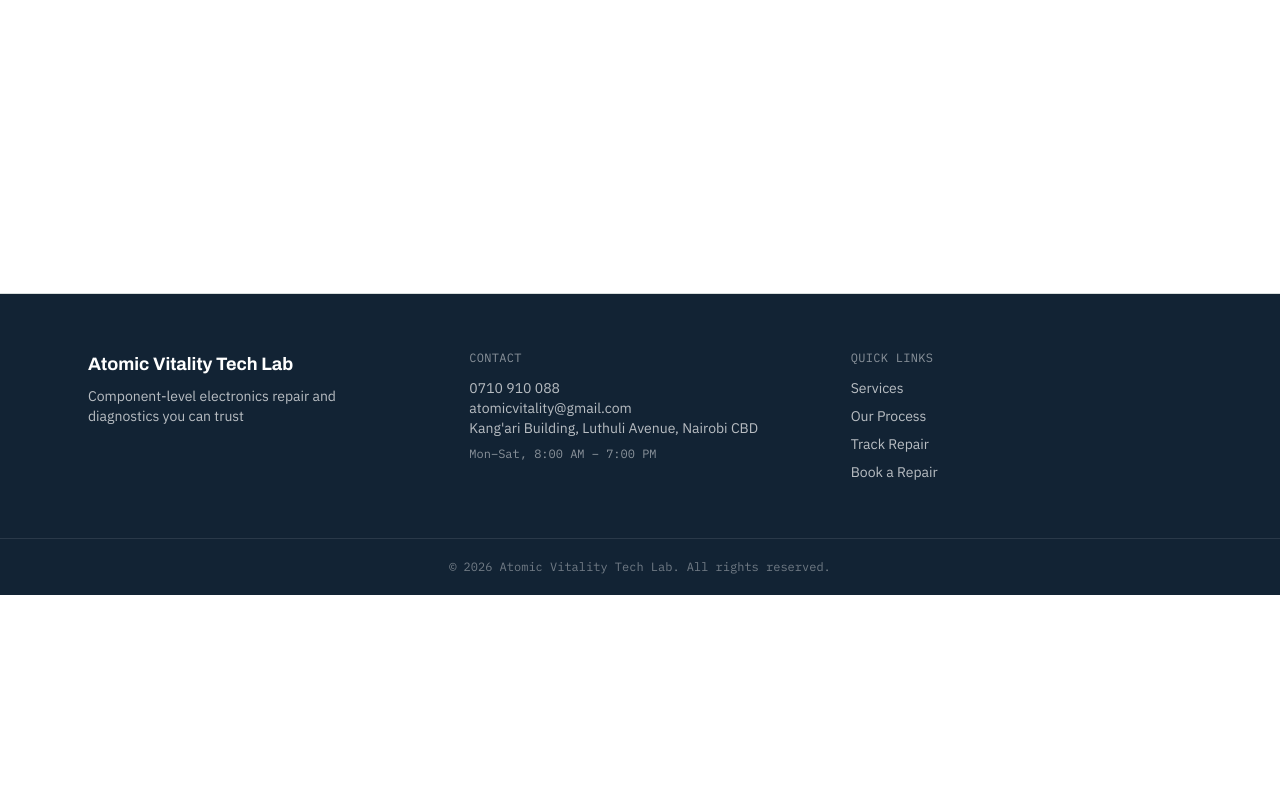
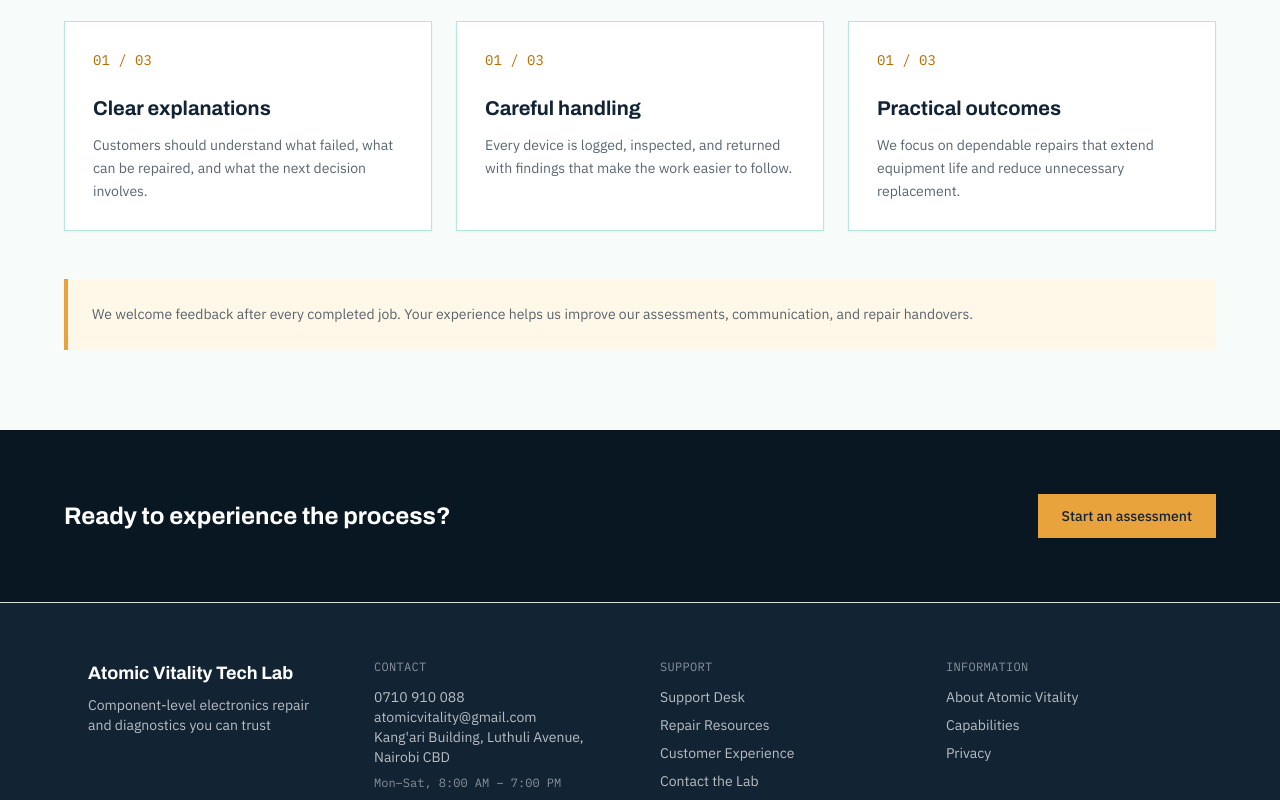
Before and after one commit to sgnjoroge254/appliance-repair-website, a Next.js app: page /reviews in a window 1280 px wide. Before the commit this address had no page. Shown: the part 580-1380 px from the top of the page. Before the commit the page ends 1175 px from the top, so only its background shows below. Built offline with nearby package versions, Linux system fonts and the light colour scheme.

Commit message:
Add support and visitor resource pages
Expand the site with original support, resources, reviews, privacy, and footer navigation content.

```diff
--- /dev/null
+++ b/app/privacy/page.tsx
@@ -0,0 +1,13 @@
+export default function PrivacyPage() {
+  return (
+    <section className="mx-auto max-w-3xl px-6 py-20">
+      <p className="font-mono text-xs uppercase tracking-wide text-ink/50">Privacy</p>
+      <h1 className="mt-3 font-head text-3xl font-extrabold text-ink sm:text-4xl">Your information stays relevant to your repair.</h1>
+      <div className="mt-8 space-y-6 font-body text-sm leading-relaxed text-ink/70">
+        <p>When you contact Atomic Vitality Tech Lab, we use the details you provide to understand the equipment, respond to your request, arrange communication, and manage the repair conversation.</p>
+        <p>Only share information needed for the assessment. Do not include passwords, access codes, financial details, or other sensitive information in the form.</p>
+        <p>For questions about information associated with your request, contact the lab using the details on our Contact page.</p>
+      </div>
+    </section>
+  );
+}
--- /dev/null
+++ b/app/resources/page.tsx
@@ -0,0 +1,38 @@
+import Link from "next/link";
+
+const resources = [
+  ["Prepare equipment for assessment", "Bring the complete unit where possible, include relevant cables or adapters, and write down the symptoms and when they began."],
+  ["Photograph the fault", "Clear photos of labels, connectors, visible damage, and error messages can help us prepare before the equipment arrives."],
+  ["Protect your data", "Back up important files and remove passwords or sensitive information where practical before handing over a device."],
+];
+
+export default function ResourcesPage() {
+  return (
+    <>
+      <section className="bg-[#0f1d2b] px-6 py-20 text-white">
+        <div className="mx-auto max-w-5xl">
+          <p className="font-mono text-xs uppercase tracking-[0.24em] text-amber">Repair resources</p>
+          <h1 className="mt-4 max-w-3xl font-head text-4xl font-extrabold sm:text-6xl">Make the assessment clearer from the start.</h1>
+          <p className="mt-6 max-w-2xl font-body text-base leading-relaxed text-slate-300">A little preparation helps our technicians reproduce faults, protect your equipment, and give you a more useful recommendation.</p>
+        </div>
+      </section>
+      <section className="bg-[#f7fbfa] px-6 py-20">
+        <div className="mx-auto grid max-w-6xl gap-6 md:grid-cols-3">
+          {resources.map(([title, body], index) => (
+            <article key={title} className="border-t-4 border-[#15a6a0] bg-white p-7 shadow-sm">
+              <p className="font-mono text-sm text-[#087b78]">0{index + 1}</p>
+              <h2 className="mt-6 font-head text-xl font-bold text-ink">{title}</h2>
+              <p className="mt-3 font-body text-sm leading-relaxed text-ink/70">{body}</p>
+            </article>
+          ))}
+        </div>
+      </section>
+      <section className="bg-[#122334] px-6 py-16 text-white">
+        <div className="mx-auto max-w-5xl">
+          <h2 className="font-head text-2xl font-bold">Have a question before booking?</h2>
+          <Link href="/contact" className="mt-6 inline-block bg-amber px-6 py-3 font-body text-sm font-medium text-ink hover:bg-white">Ask the lab</Link>
+        </div>
+      </section>
+    </>
+  );
+}
--- /dev/null
+++ b/app/reviews/page.tsx
@@ -0,0 +1,43 @@
+import Link from "next/link";
+
+const reviewThemes = [
+  ["Clear explanations", "Customers should understand what failed, what can be repaired, and what the next decision involves."],
+  ["Careful handling", "Every device is logged, inspected, and returned with findings that make the work easier to follow."],
+  ["Practical outcomes", "We focus on dependable repairs that extend equipment life and reduce unnecessary replacement."],
+];
+
+export default function ReviewsPage() {
+  return (
+    <>
+      <section className="bg-gradient-to-br from-[#fff7e5] via-steel to-[#d9f4f0] px-6 py-20">
+        <div className="mx-auto max-w-5xl">
+          <p className="font-mono text-xs uppercase tracking-[0.24em] text-[#b66d00]">Customer experience</p>
+          <h1 className="mt-4 max-w-3xl font-head text-4xl font-extrabold text-ink sm:text-6xl">Good repair work should leave you confident, not confused.</h1>
+          <p className="mt-6 max-w-2xl font-body text-base leading-relaxed text-ink/70">We are building Atomic Vitality around the things customers value most: honest findings, careful work, realistic timing, and useful communication.</p>
+        </div>
+      </section>
+      <section className="bg-[#f7fbfa] px-6 py-20">
+        <div className="mx-auto max-w-6xl">
+          <div className="grid gap-6 md:grid-cols-3">
+            {reviewThemes.map(([title, body]) => (
+              <article key={title} className="border border-[#15a6a0]/30 bg-white p-7 shadow-sm">
+                <p className="font-mono text-sm text-[#b66d00]">01 / 03</p>
+                <h2 className="mt-6 font-head text-xl font-bold text-ink">{title}</h2>
+                <p className="mt-3 font-body text-sm leading-relaxed text-ink/70">{body}</p>
+              </article>
+            ))}
+          </div>
+          <p className="mt-12 border-l-4 border-amber bg-[#fff8e8] p-6 font-body text-sm leading-relaxed text-ink/70">
+            We welcome feedback after every completed job. Your experience helps us improve our assessments, communication, and repair handovers.
+          </p>
+        </div>
+      </section>
+      <section className="bg-[#081722] px-6 py-16 text-white">
+        <div className="mx-auto flex max-w-6xl flex-col justify-between gap-6 sm:flex-row sm:items-center">
+          <h2 className="font-head text-2xl font-bold">Ready to experience the process?</h2>
+          <Link href="/book-repair" className="bg-amber px-6 py-3 font-body text-sm font-medium text-ink hover:bg-white">Start an assessment</Link>
+        </div>
+      </section>
+    </>
+  );
+}
--- a/app/sitemap.ts
+++ b/app/sitemap.ts
@@ -2,7 +2,7 @@
 
 export default function sitemap(): MetadataRoute.Sitemap {
   const baseUrl = "https://appliance-repair-website-live.vercel.app";
-  return ["", "/about", "/services", "/process", "/contact", "/book-repair", "/track-repair"].map((path) => ({
+  return ["", "/about", "/services", "/process", "/contact", "/book-repair", "/track-repair", "/support", "/reviews", "/resources", "/privacy"].map((path) => ({
     url: `${baseUrl}${path}`,
     lastModified: new Date(),
   }));
--- /dev/null
+++ b/app/support/page.tsx
@@ -0,0 +1,43 @@
+import Link from "next/link";
+
+const supportAreas = [
+  ["Before you visit", "Send the equipment details, symptoms, and a clear photo so we can prepare for assessment."],
+  ["Troubleshooting guidance", "Get practical next steps for power, connection, display, and intermittent fault symptoms."],
+  ["Repair updates", "Use your repair reference or contact the lab directly when you need an update on equipment in our care."],
+];
+
+export default function SupportPage() {
+  return (
+    <>
+      <section className="bg-[#081722] px-6 py-20 text-white">
+        <div className="mx-auto max-w-6xl">
+          <p className="font-mono text-xs uppercase tracking-[0.24em] text-amber">Support desk</p>
+          <h1 className="mt-4 max-w-3xl font-head text-4xl font-extrabold sm:text-6xl">Helpful guidance when your technology lets you down.</h1>
+          <p className="mt-6 max-w-2xl font-body text-lg leading-relaxed text-slate-300">
+            Start with a clear description of the problem. Our team will help you understand whether the equipment needs an assessment, a repair, or a safer replacement path.
+          </p>
+          <Link href="/book-repair" className="mt-8 inline-block bg-amber px-6 py-3 font-body text-sm font-medium text-ink hover:bg-white">
+            Request support
+          </Link>
+        </div>
+      </section>
+      <section className="bg-[#f7fbfa] px-6 py-20">
+        <div className="mx-auto grid max-w-6xl gap-6 md:grid-cols-3">
+          {supportAreas.map(([title, body]) => (
+            <article key={title} className="border-t-4 border-amber bg-white p-6 shadow-sm">
+              <h2 className="font-head text-xl font-bold text-ink">{title}</h2>
+              <p className="mt-3 font-body text-sm leading-relaxed text-ink/70">{body}</p>
+            </article>
+          ))}
+        </div>
+      </section>
+      <section className="bg-[#122334] px-6 py-16 text-white">
+        <div className="mx-auto max-w-4xl">
+          <h2 className="font-head text-2xl font-bold">Need a direct answer?</h2>
+          <p className="mt-3 font-body text-white/70">Call, email, or visit us at Kang&apos;ari Building, Luthuli Avenue, Nairobi CBD during our working hours.</p>
+          <Link href="/contact" className="mt-6 inline-block border border-white/30 px-6 py-3 font-body text-sm hover:bg-white/10">Contact the lab</Link>
+        </div>
+      </section>
+    </>
+  );
+}
--- a/components/Footer.tsx
+++ b/components/Footer.tsx
@@ -4,7 +4,7 @@
 export default function Footer() {
   return (
     <footer className="border-t border-steelline bg-ink text-white">
-      <div className="mx-auto grid max-w-6xl gap-10 px-6 py-14 sm:grid-cols-3">
+      <div className="mx-auto grid max-w-6xl gap-10 px-6 py-14 sm:grid-cols-2 lg:grid-cols-4">
         <div>
           <p className="font-head text-lg font-bold">{businessInfo.name}</p>
           <p className="mt-2 max-w-xs font-body text-sm text-white/70">{businessInfo.tagline}</p>
@@ -16,6 +16,25 @@
           <p>{businessInfo.email}</p>
           <p>{businessInfo.address}</p>
           <p className="mt-2 font-mono text-xs text-white/50">{businessInfo.hours}</p>
+        </div>
+
+        <div className="font-body text-sm text-white/70">
+          <p className="mb-3 font-mono text-xs uppercase tracking-wide text-white/50">Support</p>
+          <ul className="space-y-2">
+            <li><Link href="/support" className="hover:text-white">Support Desk</Link></li>
+            <li><Link href="/resources" className="hover:text-white">Repair Resources</Link></li>
+            <li><Link href="/reviews" className="hover:text-white">Customer Experience</Link></li>
+            <li><Link href="/contact" className="hover:text-white">Contact the Lab</Link></li>
+          </ul>
+        </div>
+
+        <div className="font-body text-sm text-white/70">
+          <p className="mb-3 font-mono text-xs uppercase tracking-wide text-white/50">Information</p>
+          <ul className="space-y-2">
+            <li><Link href="/about" className="hover:text-white">About Atomic Vitality</Link></li>
+            <li><Link href="/services" className="hover:text-white">Capabilities</Link></li>
+            <li><Link href="/privacy" className="hover:text-white">Privacy</Link></li>
+          </ul>
         </div>
 
         <div className="font-body text-sm text-white/70">
```
